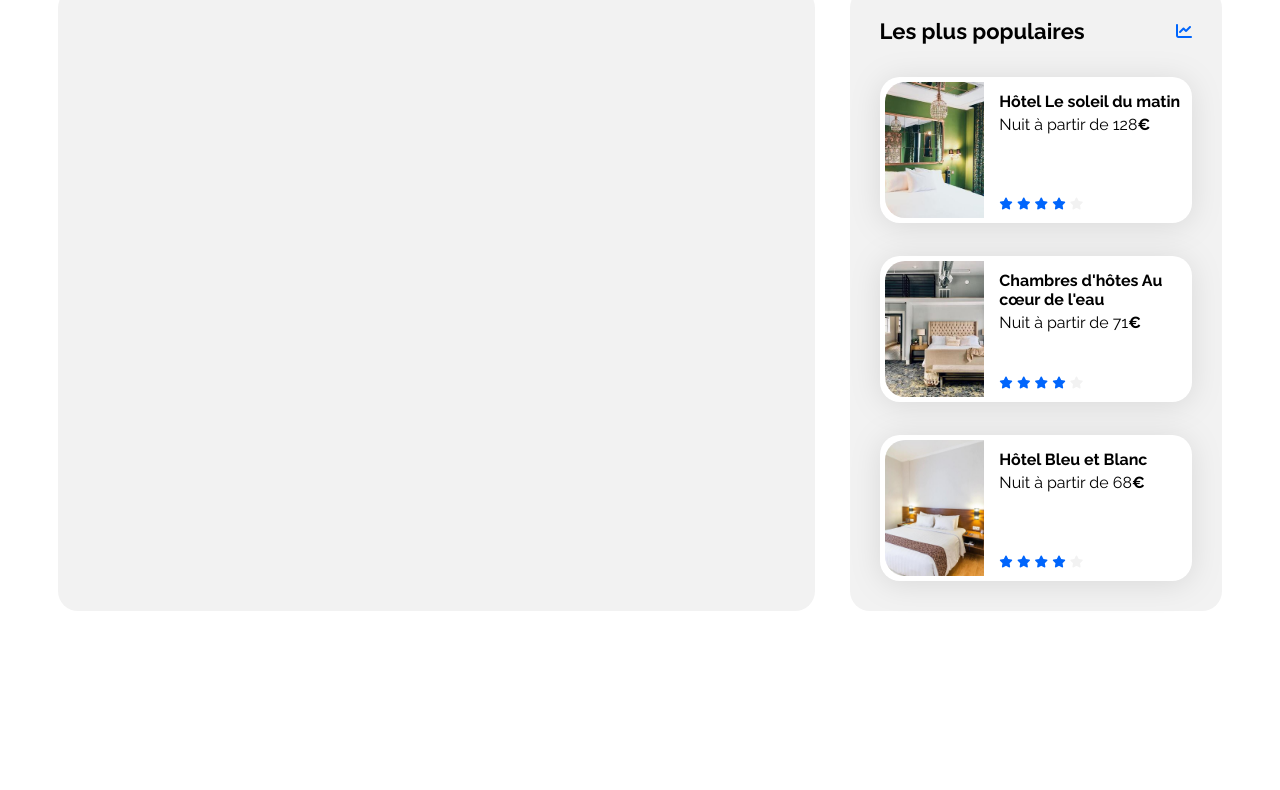
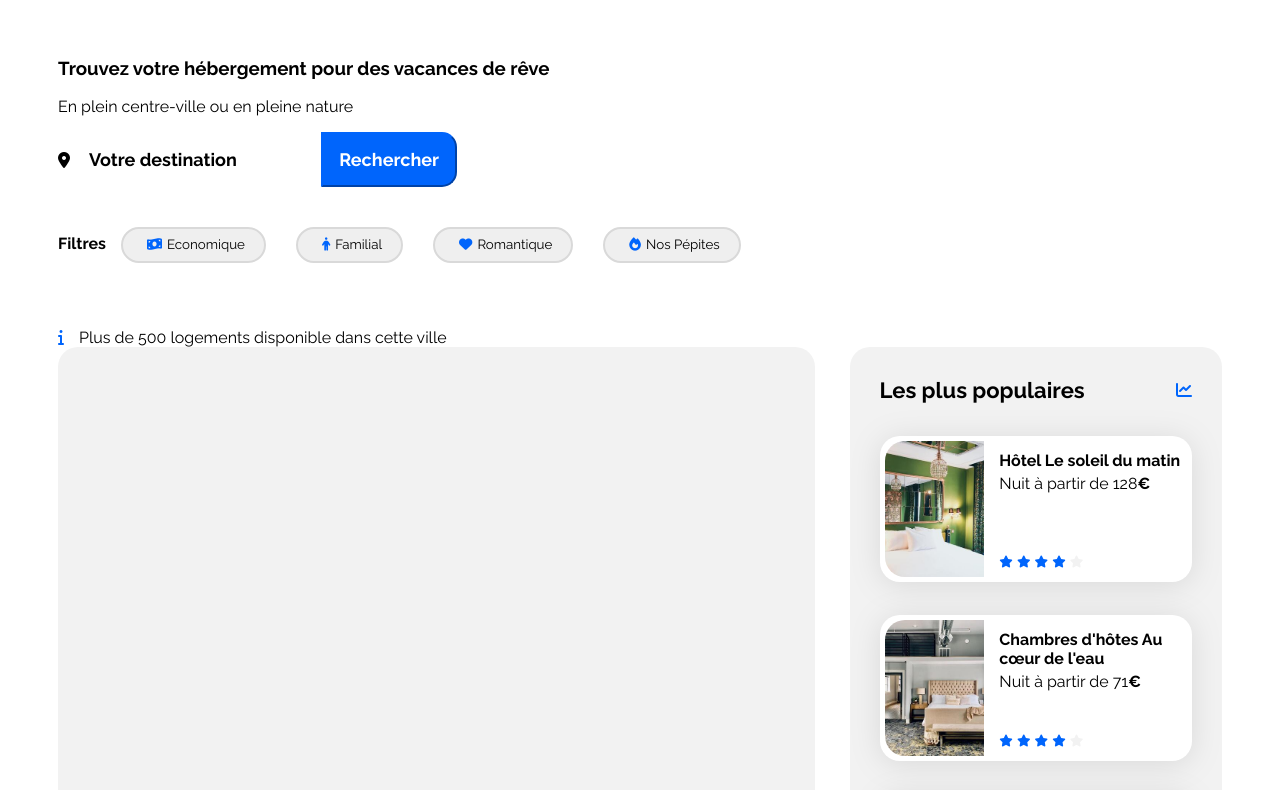
Before and after one commit to theoj8/MAIN-Theo-J, a plain HTML site: page site BOOKI/index.html in a window 1280 px wide. Shown: the part 142-932 px from the top of the page. Before the commit the page ends 800 px from the top, so only its background shows below. Drawn offline with Linux system fonts and the light colour scheme.

Commit message:
ajout bouton "recherche" et filtres

```diff
--- a/site BOOKI/css/style.css
+++ b/site BOOKI/css/style.css
@@ -70,19 +70,81 @@ a {
     color: #0065FC;
 }
 
-button{
+.btn-header{
     color: #0065FC;
     text-decoration: none;
     border: none;
     margin: 20px;
 }
 
-button:hover{
+.btn-header:hover{
     border-top: 2px solid #0065FC;
     padding-top: 10px;
 }
 
+.rechercher-and-filtres{
+    padding-top: 50px;
+}
 
+.filtres{
+    padding-top: 25px;
+    display: flex;
+    flex-direction: row;
+}
+
+.btn-filtres{
+    margin: 15px;
+    padding: 4px 19px 4px 19px;
+    border-radius: 25px;
+    border: 2px solid #D9D9D9;
+}
+
+.btn-filtres:hover{
+    transform: scale(1.2);
+    background-color: #bdd5f8;
+}
+
+.btn-rechercher{
+    background-color: #0065FC;
+    font-weight: 700;
+    font-size: 18px;
+    color: white;
+    border-top-right-radius: 15px;
+    border-bottom-right-radius: 15px;
+    padding: 15px 16px 15px 16px;
+    border-color: #0065FC;
+}
+
+.btn-rechercher:hover{
+    cursor: pointer;
+}
+
+.form-rechercher{
+    border: none;
+    font-size: 18px;
+    font-weight: 700;
+    padding: 15px;
+}
+
+input::placeholder{
+    color: black;
+}
+
+.fa-location-dot{
+    color: black;
+}
+
+.fa-money-bill-wave, .fa-person, .fa-heart, .fa-fire{
+    padding: 5px;
+}
+
+.info{
+    margin-top: 50px;
+}
+
+.p-info{
+    padding: 15px;
+}
 
 /****** Hebergements And Populaires ***********/
 .hebergements-and-populaires {
--- a/site BOOKI/index.html
+++ b/site BOOKI/index.html
@@ -11,18 +11,40 @@
         integrity="sha512-MV7K8+y+gLIBoVD59lQIYicR65iaqukzvf/nwasF0nqhPay5w/9lJmVM2hMDcnK1OnMGCdVK+iQrJ7lzPJQd1w=="
         crossorigin="anonymous" referrerpolicy="no-referrer" />
     <link rel="stylesheet" href="./css/style.css">
+    <script src="https://kit.fontawesome.com/58212f01cf.js" crossorigin="anonymous"></script>
 </head>
 
 <body>
     <div class="main-container">
         <header>
             <div class="btn">
-                <button><a href="index.html">Activités</a></button>
-                <button><a href="index.html">Hébergements</a></button>
+                <button class="btn-header"><a href="index.html">Activités</a></button>
+                <button class="btn-header"><a href="index.html">Hébergements</a></button>
             </div>
             <div class="logo"><a href="index.html"><img src="./images/Logo/Booki.png" alt="logo Booki"></a></div>
+        </header>
+    <div class="rechercher-and-filtres">
+        <h3>Trouvez votre hébergement pour des vacances de rêve</h3>
+        <p>En plein centre-ville ou en pleine nature</p>
+        <section class="rechercher">
+            <form method="get" action="">
+                    <i class="fa-solid fa-location-dot"></i>
+                    <input class="form-rechercher" type="text" name="Rechercher" id="rechercher" placeholder="Votre destination">
+                <input class="btn-rechercher" type="submit" value="Rechercher">
+            </form>
+        </section>
+        <section class="filtres">
+            <h4>Filtres</h4>
+            <button class="btn-filtres"><i class="fa-solid fa-money-bill-wave"></i><a href="">Economique</a></button>
+            <button class="btn-filtres"><i class="fa-solid fa-person"></i><a href="">Familial</a></button>
+            <button class="btn-filtres"><i class="fa-solid fa-heart"></i><a href="">Romantique</a></button>
+            <button class="btn-filtres"><i class="fa-solid fa-fire"></i><a href="">Nos Pépites</a></button>
+        </section>
+        <section class="info">
+        <i class="fa-solid fa-info"></i><span class="p-info">Plus de 500 logements disponible dans cette ville</span>
+        </section>
+    </div>
 
-        </header>
         <main>
             <div class="hebergements-and-populaires">
                 <section class="hebergements">
```
